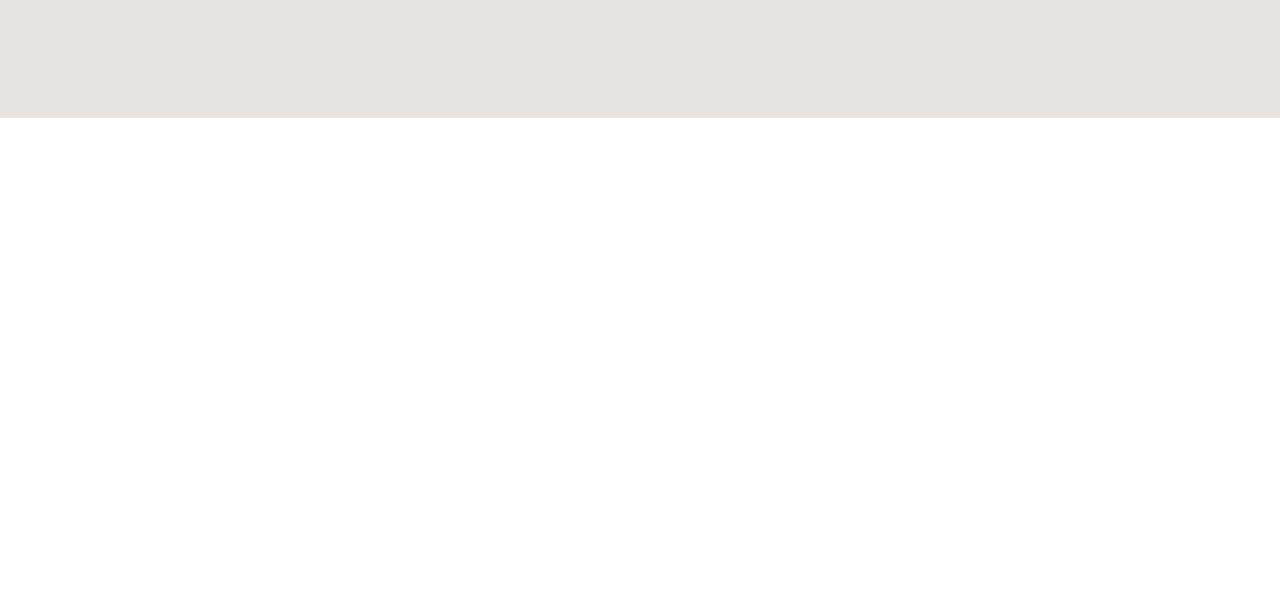
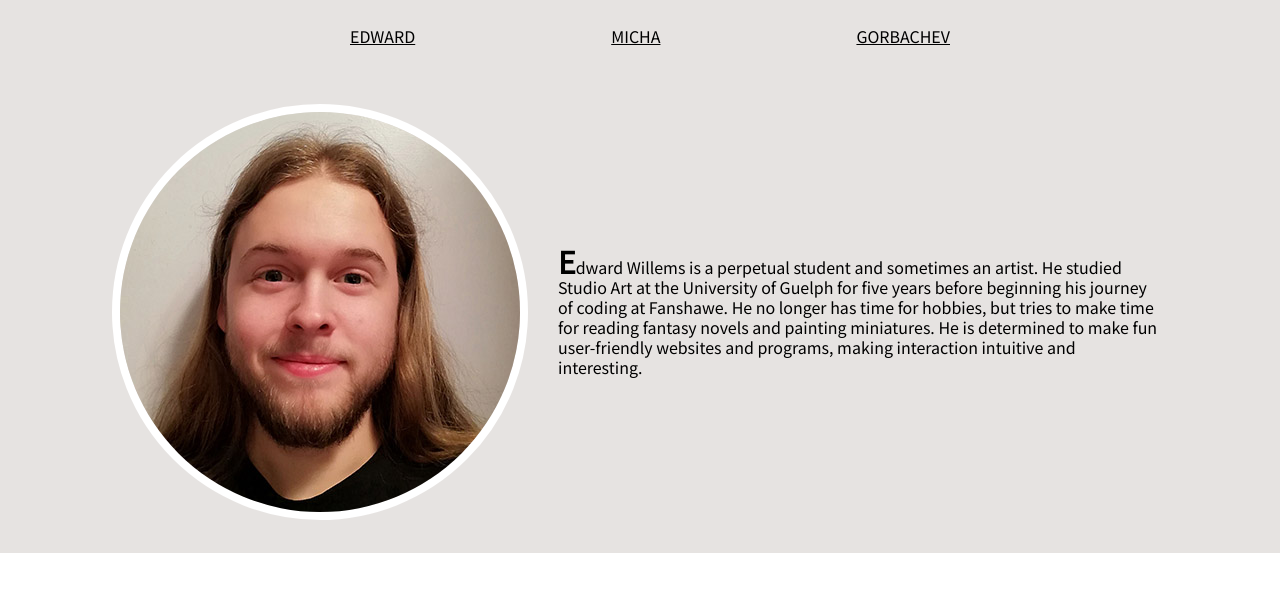
Before and after one commit to edwardscoolhackername/willems_e_dynamicteampage, a plain HTML site: page index.html in a window 1280 px wide. Shown: the part 182-774 px from the top of the page. Drawn offline with Linux system fonts and the light colour scheme.

Commit message:
first teammate information filled in

```diff
--- a/css/main.css
+++ b/css/main.css
@@ -5,6 +5,7 @@
 p {
   font-family: 'Noto Sans JP', sans-serif;
   font-size: 16px;
+  line-height: 20px;
 }
 
 #sitecontainer{
@@ -28,7 +29,38 @@ p {
   font-family: 'Bebas Neue', cursive;
 }
 
-#teambox {
+#selectionbox {
+  display: flex;
+  flex-direction: row;
+  justify-content: center;
+  align-items: center;
+}
+#longlist {
+  display: flex;
+  flex-direction: row;
+  justify-content: space-between;
+  align-items: center;
+  width: 600px;
+  margin: 30px;
+}
+li {
+  font-family: 'Noto Sans JP', sans-serif;
+  color: #fff;
+}
+a:visited {
+  color: #000;
+}
+a:hover {
+  color: #fff;
+}
+a {
+  color: #000;
+}
+p::first-letter {
+  font-size: 30px;
+  font-weight: bold;
+}
+.teambox {
   display: flex;
   flex-direction: row;
   justify-content: center;
@@ -36,12 +68,13 @@ p {
   margin: 30px;
 }
 
-#photobox {
-  border-radius: 50px;
-  border: 10px;
+.photobox {
+  border-radius: 500px;
+  border-style: solid;
+  border-width: 8px;
   border-color: #fff;
 }
-#teamdetails {
+.teamdetails {
   width: 600px;
   margin: 30px;
 }
--- a/index.html
+++ b/index.html
@@ -18,12 +18,19 @@
       <h2 id="titleheader">Meet the team!</h2>
     </header>
 
-    <section id="teambox">
-      <div id="photobox">
-
+    <div id="selectionbox">
+      <ul id="longlist">
+          <li id="edwardlink"><a href="#">EDWARD</a></li>
+          <li id="michalink"><a href="#">MICHA</a></li>
+          <li id="gorblink"><a href="#">GORBACHEV</a></li>
+      </ul>
+    </div>
+    <section id="edwardbox" class="teambox">
+      <div>
+        <img class="photobox" src="images/profesh_headshot.jpg" alt="A closeup of a smiling long-haired man">
       </div>
-      <div id="teamdetails">
-        <p></p>
+      <div class="teamdetails">
+        <p>Edward Willems is a perpetual student and sometimes an artist. He studied Studio Art at the University of Guelph for five years before beginning his journey of coding at Fanshawe. He no longer has time for hobbies, but tries to make time for reading fantasy novels and painting miniatures. He is determined to make fun user-friendly websites and programs, making interaction intuitive and interesting.</p>
       </div>
 
     </section>
```
Also changed, not shown: images/gorbachev.jpg (added), images/micah_troll.jpg (added), images/profesh_headshot.jpg (added), 2 other files.
